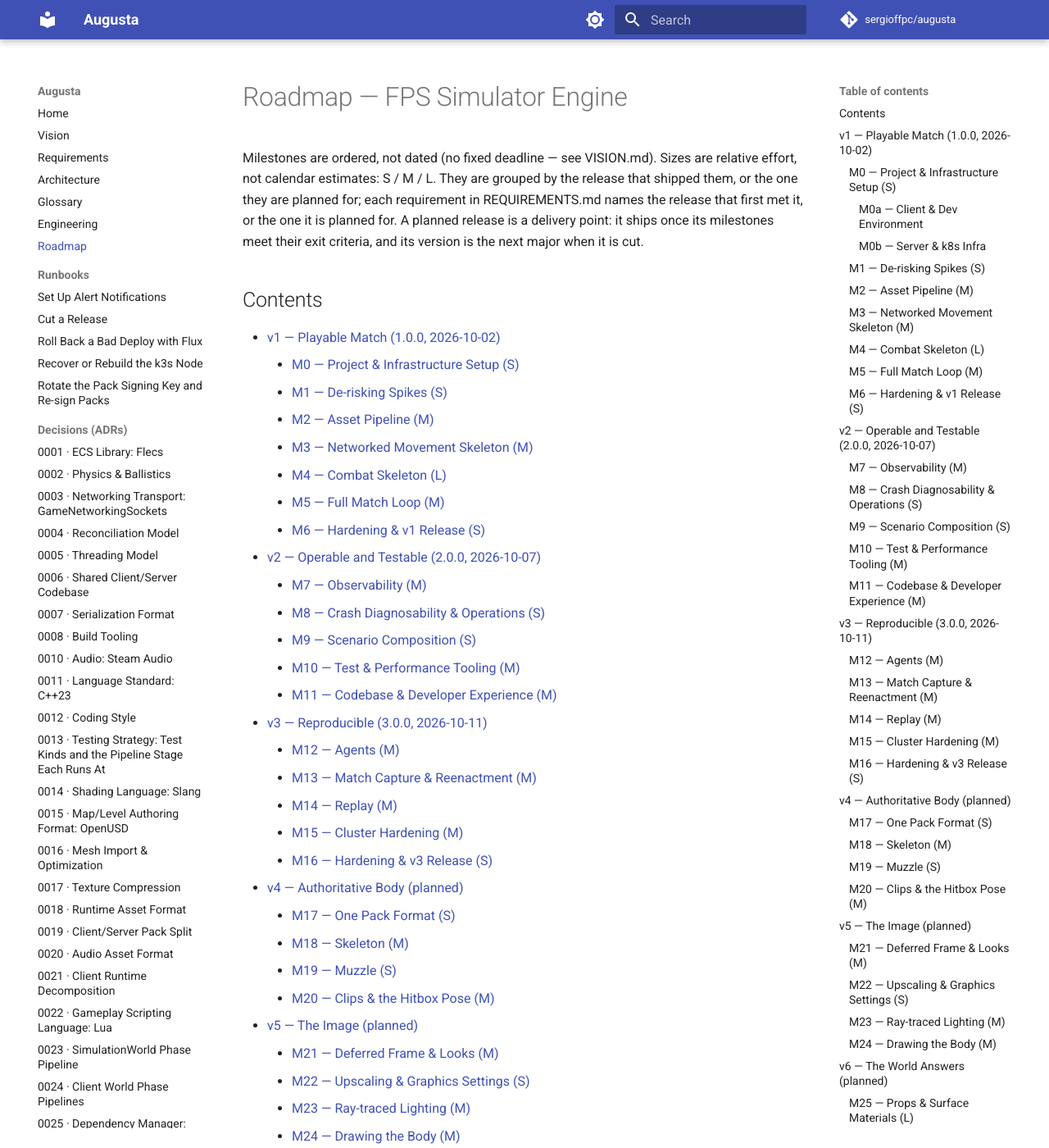
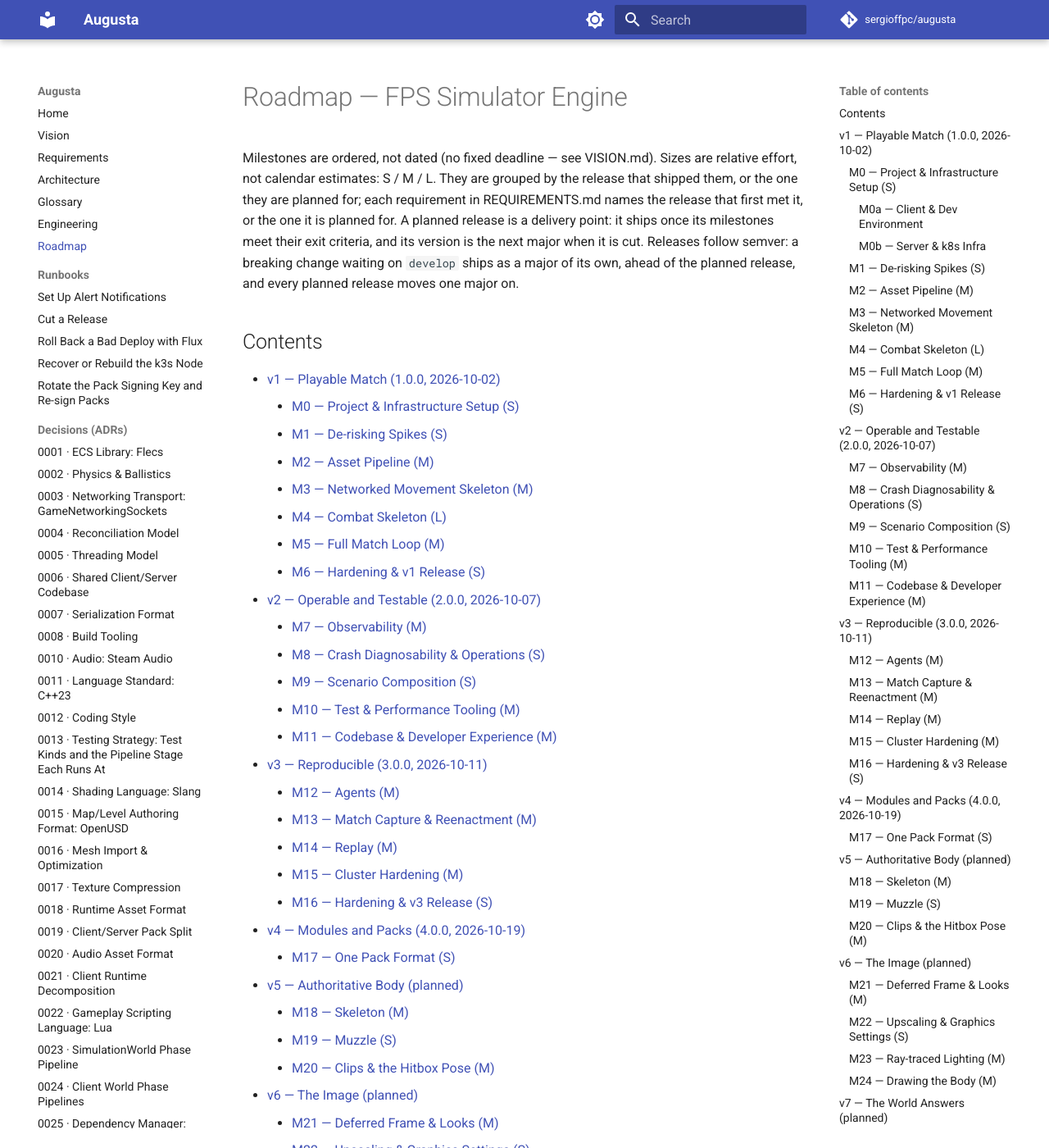
Before and after one commit to sergioffpc/augusta, an MkDocs documentation site: the page built from docs/ROADMAP.md, in a window 1280 px wide and 1400 px high. Shown: the whole window at 82% size. Built offline with MkDocs 1.6.1 and Material for MkDocs 9.7.7, drawn with Linux system fonts in a browser that asks for light colours; comment, search, counter and statistics services are not loaded; some of the changed text lies outside the part shown.

Commit message:
docs: plan v4 as Modules and Packs and move planned releases on
develop holds the .apak/.acap rename, a breaking change, so the next release
is 4.0.0 under semver. It takes M17 (one pack format), which is done, and the
planned releases Authoritative Body to VR move one major on (v5 to v11). The
roadmap's versioning rule now says a breaking change ships as a major of its
own ahead of the planned release.

Co-Authored-By: Claude Opus 5.5 <noreply@anthropic.com>

```diff
--- a/docs/ROADMAP.md
+++ b/docs/ROADMAP.md
@@ -5,7 +5,9 @@ relative effort, not calendar estimates: S / M / L. They are grouped by the
 release that shipped them, or the one they are planned for; each requirement in
 REQUIREMENTS.md names the release that first met it, or the one it is planned
 for. A planned release is a delivery point: it ships once its milestones meet
-their exit criteria, and its version is the next major when it is cut.
+their exit criteria, and its version is the next major when it is cut. Releases
+follow semver: a breaking change waiting on `develop` ships as a major of its
+own, ahead of the planned release, and every planned release moves one major on.
 
 ## Contents
 
@@ -31,29 +33,30 @@ their exit criteria, and its version is the next major when it is cut.
     - [M14 — Replay (M)](#m14--replay-m)
     - [M15 — Cluster Hardening (M)](#m15--cluster-hardening-m)
     - [M16 — Hardening & v3 Release (S)](#m16--hardening--v3-release-s)
-- [v4 — Authoritative Body (planned)](#v4--authoritative-body-planned)
+- [v4 — Modules and Packs (4.0.0, 2026-10-19)](#v4--modules-and-packs-400-2026-10-19)
     - [M17 — One Pack Format (S)](#m17--one-pack-format-s)
+- [v5 — Authoritative Body (planned)](#v5--authoritative-body-planned)
     - [M18 — Skeleton (M)](#m18--skeleton-m)
     - [M19 — Muzzle (S)](#m19--muzzle-s)
     - [M20 — Clips & the Hitbox Pose (M)](#m20--clips--the-hitbox-pose-m)
-- [v5 — The Image (planned)](#v5--the-image-planned)
+- [v6 — The Image (planned)](#v6--the-image-planned)
     - [M21 — Deferred Frame & Looks (M)](#m21--deferred-frame--looks-m)
     - [M22 — Upscaling & Graphics Settings (S)](#m22--upscaling--graphics-settings-s)
     - [M23 — Ray-traced Lighting (M)](#m23--ray-traced-lighting-m)
     - [M24 — Drawing the Body (M)](#m24--drawing-the-body-m)
-- [v6 — The World Answers (planned)](#v6--the-world-answers-planned)
+- [v7 — The World Answers (planned)](#v7--the-world-answers-planned)
     - [M25 — Props & Surface Materials (L)](#m25--props--surface-materials-l)
     - [M26 — Impact Effects (S)](#m26--impact-effects-s)
     - [M27 — Ragdolls (S)](#m27--ragdolls-s)
-- [v7 — The Sound (planned)](#v7--the-sound-planned)
+- [v8 — The Sound (planned)](#v8--the-sound-planned)
     - [M28 — Acoustics (L)](#m28--acoustics-l)
     - [M29 — Footsteps (S)](#m29--footsteps-s)
-- [v8 — Teams (planned)](#v8--teams-planned)
+- [v9 — Teams (planned)](#v9--teams-planned)
     - [M30 — Team Match (M)](#m30--team-match-m)
     - [M31 — Voice Chat (M)](#m31--voice-chat-m)
-- [v9 — Explosions, Destruction & Smoke (planned)](#v9--explosions-destruction--smoke-planned)
+- [v10 — Explosions, Destruction & Smoke (planned)](#v10--explosions-destruction--smoke-planned)
     - [M32 — Explosions, Destruction & Smoke (L)](#m32--explosions-destruction--smoke-l)
-- [v10 — VR (planned)](#v10--vr-planned)
+- [v11 — VR (planned)](#v11--vr-planned)
     - [M33 — VR Play Mode (L)](#m33--vr-play-mode-l)
 - [Later — Scalable (planned, no version yet)](#later--scalable-planned-no-version-yet)
     - [M34 — Client-side Metrics (S)](#m34--client-side-metrics-s)
@@ -330,13 +333,14 @@ negative check of the Node runbook is refused on the live cluster
 
 **Exit criteria:** every requirement planned for v3 is met
 
-## v4 — Authoritative Body (planned)
+## v4 — Modules and Packs (4.0.0, 2026-10-19)
 
-v3 made what goes wrong under load reproducible; v4 makes a Shot land where the
-body is. A Character gets a Skeleton, its Hitboxes follow Joints posed from
-replicated state, and rounds leave the rifle's Muzzle. All of it is the
-server's: clients draw the same rigid body until v5. First, the pack format is
-written once, in C++, since every release from here adds blobs to it.
+v4 writes the pack format once, in C++, since every release from here adds blobs
+to it. Captures and packs take extensions of their own, which every Node's
+publish receiver must be reinstalled for: a breaking change, so v4 ships ahead
+of the Authoritative Body. It also settles the engine's modules (each executable
+is Glue beside its Runtime, and the Host and the Harness speak to the Link
+only), and gives every cue's sound variants and a gain.
 
 ### M17 — One Pack Format (S)
 
@@ -348,6 +352,13 @@ written once, in C++, since every release from here adds blobs to it.
 **Exercises:** ADR-0030, ADR-0031, ADR-0050 **Exit criteria:** no pack blob is
 encoded or decoded in Python, and the golden packs cook unchanged through the
 C++ encoder
+
+## v5 — Authoritative Body (planned)
+
+v4 wrote the pack format once; v5 makes a Shot land where the body is. A
+Character gets a Skeleton, its Hitboxes follow Joints posed from replicated
+state, and rounds leave the rifle's Muzzle. All of it is the server's: clients
+draw the same rigid body until v6.
 
 ### M18 — Skeleton (M)
 
@@ -382,9 +393,9 @@ starts at its rifle's Muzzle
 aiming player is hit where its posed arm is, and a client's pose agrees with the
 server's within the tolerance
 
-## v5 — The Image (planned)
+## v6 — The Image (planned)
 
-v4 poses the body; v5 draws it, in a world with materials and light. It meets
+v5 poses the body; v6 draws it, in a world with materials and light. It meets
 NFR-17.
 
 ### M21 — Deferred Frame & Looks (M)
@@ -426,9 +437,9 @@ lighting in the pack
 skinned in its pose, the local player sees its own body, and an 8-player Match
 holds NFR-17
 
-## v6 — The World Answers (planned)
+## v7 — The World Answers (planned)
 
-v5 makes the world visible; v6 makes it physical. Objects move when pushed or
+v6 makes the world visible; v7 makes it physical. Objects move when pushed or
 shot, rounds go through what they can, and strikes show what they hit.
 
 ### M25 — Props & Surface Materials (L)
@@ -458,9 +469,9 @@ metal and concrete each looks and sounds its own
 **Exercises:** ADR-0066, ADR-0045 **Exit criteria:** a killed player falls as a
 ragdoll from its drawn pose, thrown along the killing blow
 
-## v7 — The Sound (planned)
+## v8 — The Sound (planned)
 
-v7 makes the Map heard: sound is occluded, reflected and routed by its geometry,
+v8 makes the Map heard: sound is occluded, reflected and routed by its geometry,
 and players' feet make noise.
 
 ### M28 — Acoustics (L)
@@ -505,10 +516,10 @@ has no one left alive
 teammate and no enemy, and Speech aloud is heard by anyone near, through the
 acoustics
 
-## v9 — Explosions, Destruction & Smoke (planned)
+## v10 — Explosions, Destruction & Smoke (planned)
 
-v9 adds what blows up, breaks and hides. It builds on the Props, Surface
-materials and impact effects of v6, and on the Teams of v8 for friendly fire.
+v10 adds what blows up, breaks and hides. It builds on the Props, Surface
+materials and impact effects of v7, and on the Teams of v9 for friendly fire.
 
 ### M32 — Explosions, Destruction & Smoke (L)
 
```
Also changed, not shown: other parts of docs/ROADMAP.md (+4 -4 lines), docs/REQUIREMENTS.md (+5 -5 lines).
